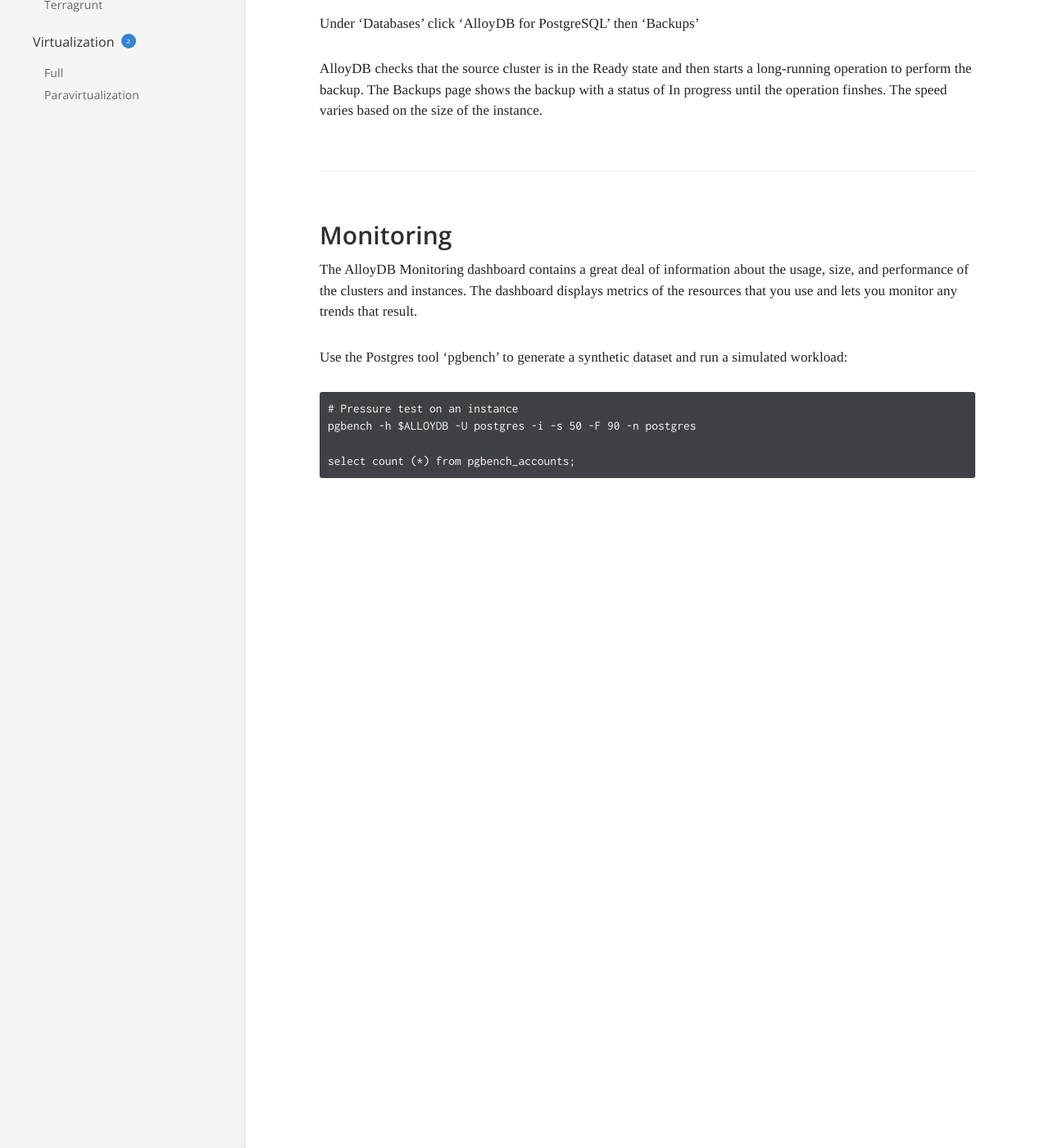
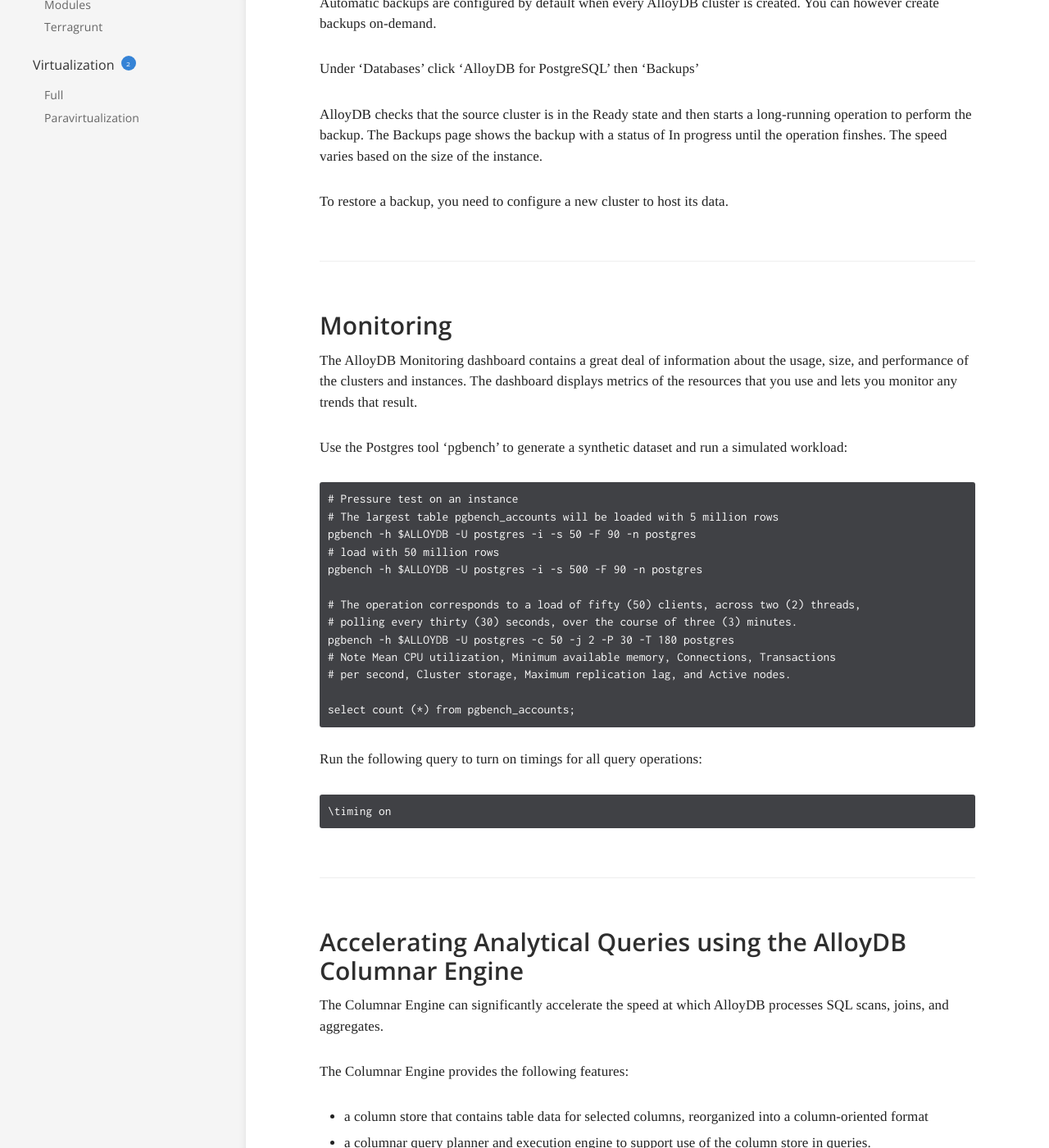
Before and after one commit to TABurrows/taburrows.github.io, a Jekyll site: the page built from _docs/google-cloud/database-alloydb.md, in a window 1280 px wide and 1400 px high, scrolled down 5737 px. Shown: the whole window at 82% size. Built offline with Jekyll 4.4.1, drawn with Linux system fonts in a browser that asks for light colours; some of the changed text lies outside the part shown.

Commit message:
Added DB PostrgreSQL and updated AlloyDB

````diff
--- a/_docs/google-cloud/database-alloydb.md
+++ b/_docs/google-cloud/database-alloydb.md
@@ -144,6 +144,9 @@ When you create a new migration job, you first define the source database instan
 
 ### Flags
 
+alloydb.iam_authentication 'on'
+alloydb.enable_pgaudit 'on'
+
 An instance can also be configured with the 'enable_pgaudit' database flag set. Pgaudit is a popular feature of PostgreSQL that provides detailed session and object audit logging via the standard logging facility. To fully enable pgaudit you must also enable the corresponding database extension.
 
 In the Instances in your cluster section, select the <instance-name>, and then click Edit Primary. To add a database flag to your instance, click 'Add flag'.
@@ -176,7 +179,7 @@ To add a read pool instance click 'Add Read Pool' or 'Add Read Pool Instance' in
 nb. the Private IP is in the same pool of addresses as the Primary Instance. This allows for the funnelling of read-specific queries to the read pool, enhancing cluster performance.
 
 
-### Setup Backups
+### Backups & Restore
 
 Automatic backups are configured by default when every AlloyDB cluster is created. You can however create backups on-demand.
 
@@ -184,6 +187,7 @@ Under 'Databases' click 'AlloyDB for PostgreSQL' then 'Backups'
 
 AlloyDB checks that the source cluster is in the Ready state and then starts a long-running operation to perform the backup. The Backups page shows the backup with a status of In progress until the operation finshes. The speed varies based on the size of the instance.
 
+To restore a backup, you need to configure a new cluster to host its data.
 
 ### Monitoring
 
@@ -193,7 +197,78 @@ The AlloyDB Monitoring dashboard contains a great deal of information about the
 Use the Postgres tool 'pgbench' to generate a synthetic dataset and run a simulated workload:
 ```
 # Pressure test on an instance
+# The largest table pgbench_accounts will be loaded with 5 million rows
 pgbench -h $ALLOYDB -U postgres -i -s 50 -F 90 -n postgres
+# load with 50 million rows
+pgbench -h $ALLOYDB -U postgres -i -s 500 -F 90 -n postgres
+
+# The operation corresponds to a load of fifty (50) clients, across two (2) threads,
+# polling every thirty (30) seconds, over the course of three (3) minutes.
+pgbench -h $ALLOYDB -U postgres -c 50 -j 2 -P 30 -T 180 postgres
+# Note Mean CPU utilization, Minimum available memory, Connections, Transactions
+# per second, Cluster storage, Maximum replication lag, and Active nodes.
 
 select count (*) from pgbench_accounts;
 ```
+
+Run the following query to turn on timings for all query operations:
+```
+\timing on
+```
+
+### Accelerating Analytical Queries using the AlloyDB Columnar Engine
+
+The Columnar Engine can significantly accelerate the speed at which AlloyDB processes SQL scans, joins, and aggregates.
+
+The Columnar Engine provides the following features:
+- a column store that contains table data for selected columns, reorganized into a column-oriented format
+- a columnar query planner and execution engine to support use of the column store in queries.
+
+
+Note: testing tables as per below ( pgbench_accounts) can be relatively small, so you can add them directly to the Columnar Engine for evaluation. In a real-life deployment you would utilize the Columnar Engine's recommendation framework to automatically identify the most heavily used columns across all tables that would provide the most benefit from being managed by the engine.
+
+
+Run the following query to generate an explain plan for an unrestricted baseline query:
+```
+EXPLAIN (ANALYZE,COSTS,SETTINGS,BUFFERS,TIMING,SUMMARY,WAL,VERBOSE)
+ SELECT count(*) FROM pgbench_accounts WHERE bid < 189  OR  abalance > 100;
+```
+
+
+Flag:
+```
+google_columnar_engine.enabled
+```
+
+Verify and enable exteions:
+```
+
+# Connect to the postgres DB
+\c postgres
+
+# List extensions
+\dx
+
+# Create the extension if it does not exist
+CREATE EXTENSION IF NOT EXISTS google_columnar_engine;
+
+```
+
+
+Test the Columnar Engine:
+```
+
+SELECT google_columnar_engine_add('pgbench_accounts');
+
+# Re-run the explain to see how performance has improved
+EXPLAIN (ANALYZE,COSTS,SETTINGS,BUFFERS,TIMING,SUMMARY,WAL,VERBOSE)
+ SELECT count(*) FROM pgbench_accounts WHERE bid < 189  OR  abalance > 100;
+# Note Planning Time and Execution Time values
+
+```
+
+
+To add a table to the columnar engine:
+```
+SELECT google_columnar_engine_add('<table_name>');
+```
````
Also changed, not shown: _docs/google-cloud/database-postgresql.md (added, +29 -0 lines).
